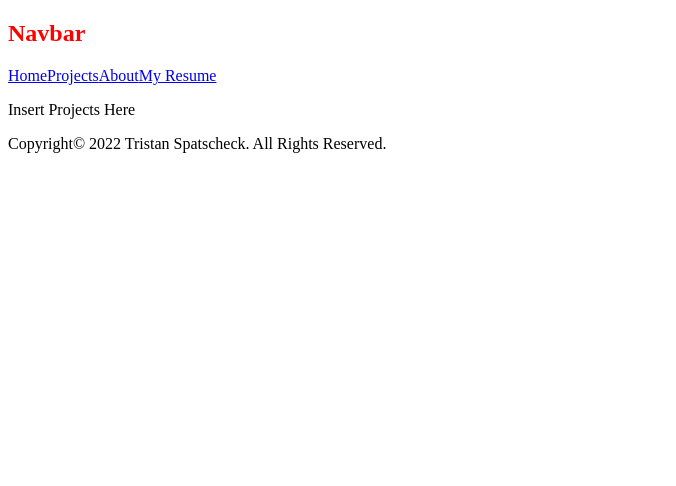
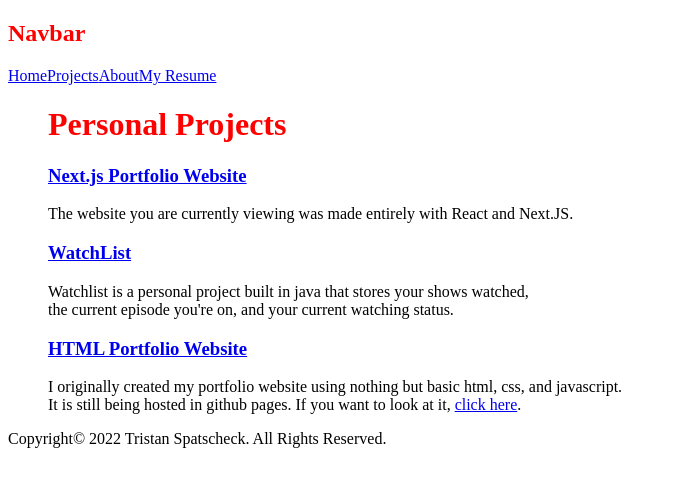
Before and after one commit to tapscodes/tapscodes.github.io, a Next.js app: page /projects in a window 1280 px wide. Shown: the top 486 px of the page, without its empty margins (0-676 px from the left). Built offline with nearby package versions, Linux system fonts and the light colour scheme.

Commit message:
Added a few projects to the project page

```diff
--- a/pages/projects.js
+++ b/pages/projects.js
@@ -1,7 +1,23 @@
+import Link from "next/link";
+
 const Projects = () => {
     return (
         <div>
-            <p>Insert Projects Here</p>
+            <ul>
+                <h1>Personal Projects</h1>
+                <h3><Link href="https://github.com/tapscodes/tapscodes.github.io">Next.js Portfolio Website</Link></h3>
+                <p>The website you are currently viewing was made entirely with React and Next.JS.</p>
+                <h3><Link href="https://github.com/tapscodes/WatchList">WatchList</Link></h3>
+                <p>
+                    Watchlist is a personal project built in java that stores your shows watched,<br />
+                    the current episode you're on, and your current watching status.
+                </p>
+                <h3><Link href="https://github.com/tapscodes/FirstSite">HTML Portfolio Website</Link></h3>
+                <p>
+                    I originally created my portfolio website using nothing but basic html, css, and javascript.<br/>
+                    It is still being hosted in github pages. If you want to look at it, <Link href="https://tapscodes.github.io/firstsite">click here</Link>.
+                </p>
+            </ul>
         </div>
      );
 }
```
